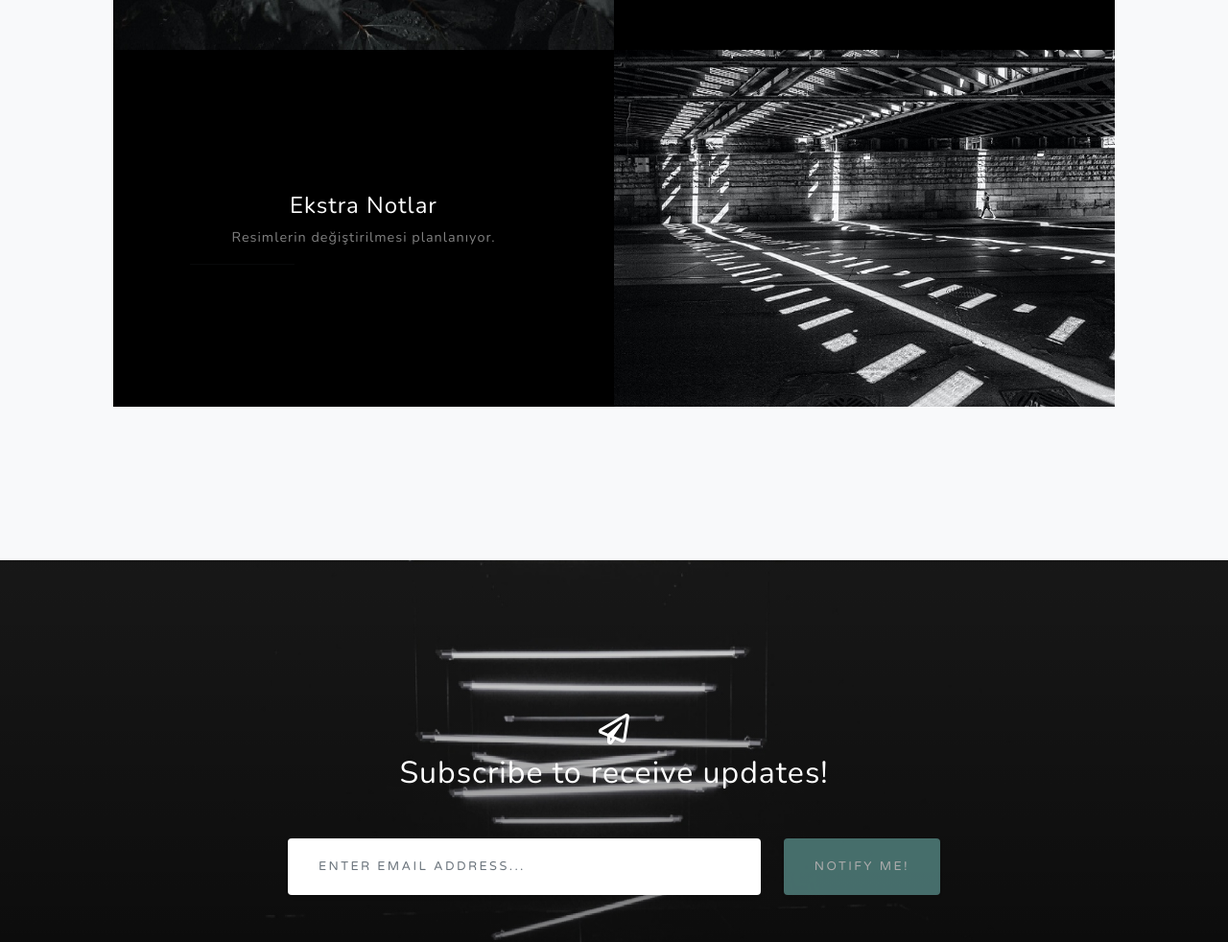
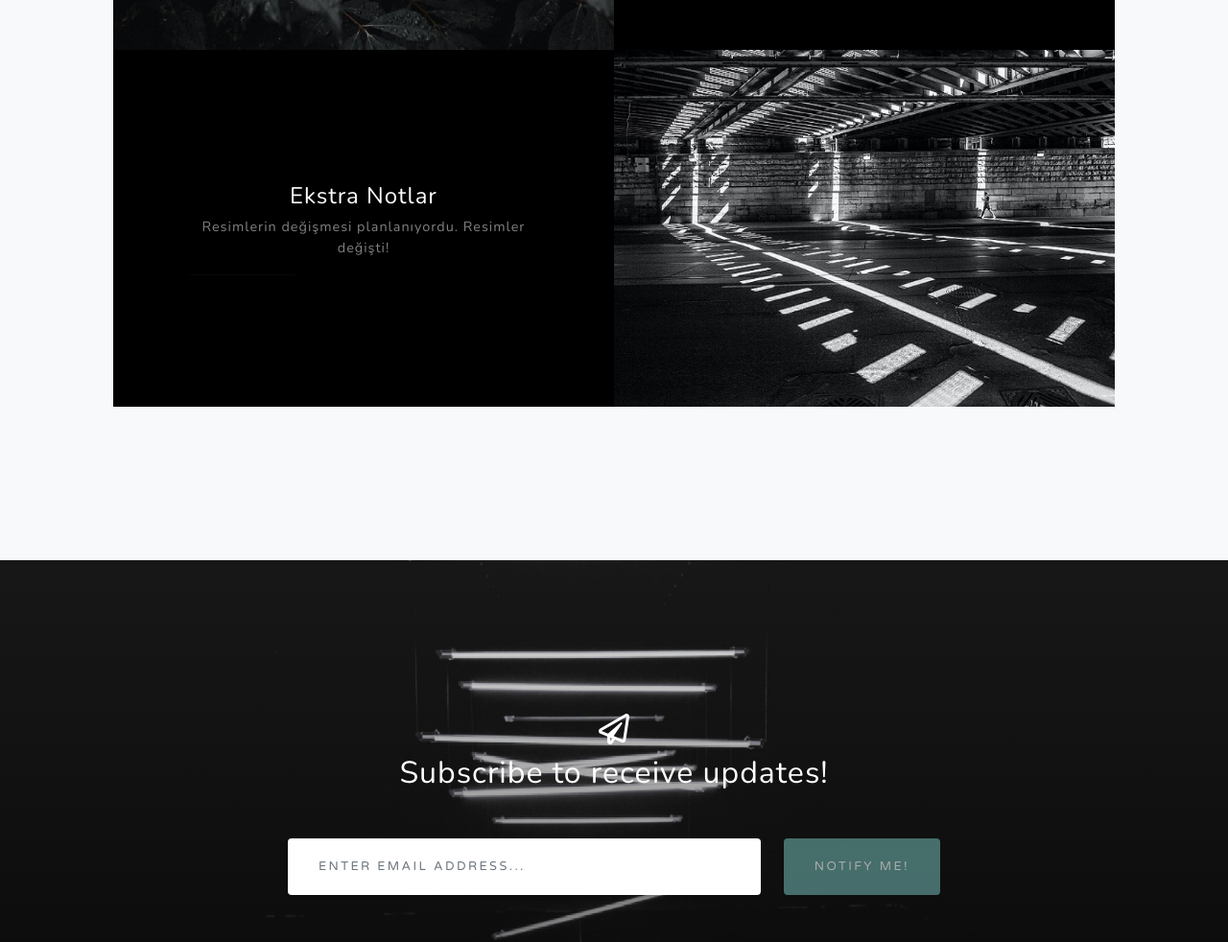
Before and after one commit to Poleyn/aboutme, a plain HTML site: page index.html in a window 1280 px wide. Shown: the part 2448-3430 px from the top of the page at 96% size. Drawn offline with nearby package versions, Linux system fonts and the light colour scheme.

Commit message:
Update index.html

```diff
--- a/index.html
+++ b/index.html
@@ -99,7 +99,7 @@
                             <div class="d-flex h-100">
                                 <div class="project-text w-100 my-auto text-center text-lg-right">
                                     <h4 class="text-white">Ekstra Notlar</h4>
-                                    <p class="mb-0 text-white-50">Resimlerin değiştirilmesi planlanıyor.</p>
+                                    <p class="mb-0 text-white-50">Resimlerin değişmesi planlanıyordu. Resimler değişti!</p>
                                     <hr class="d-none d-lg-block mb-0 me-0" />
                                 </div>
                             </div>
```
